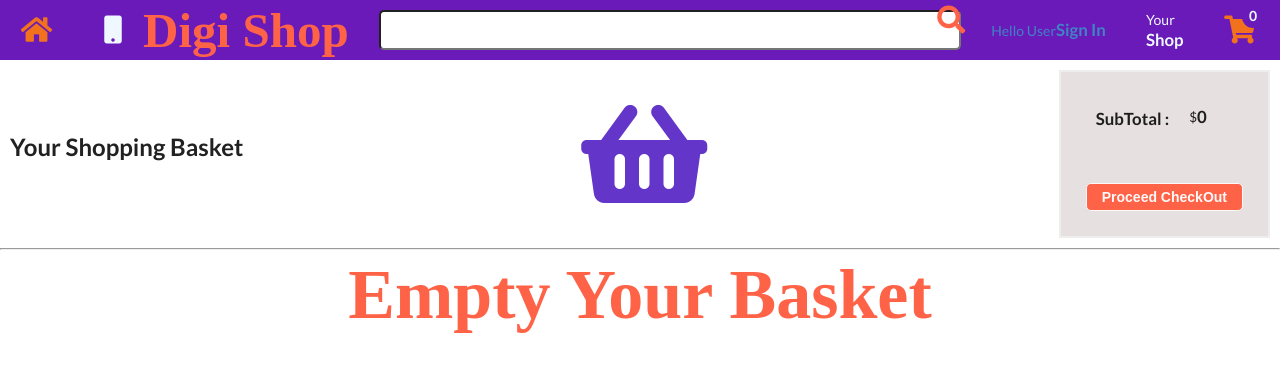
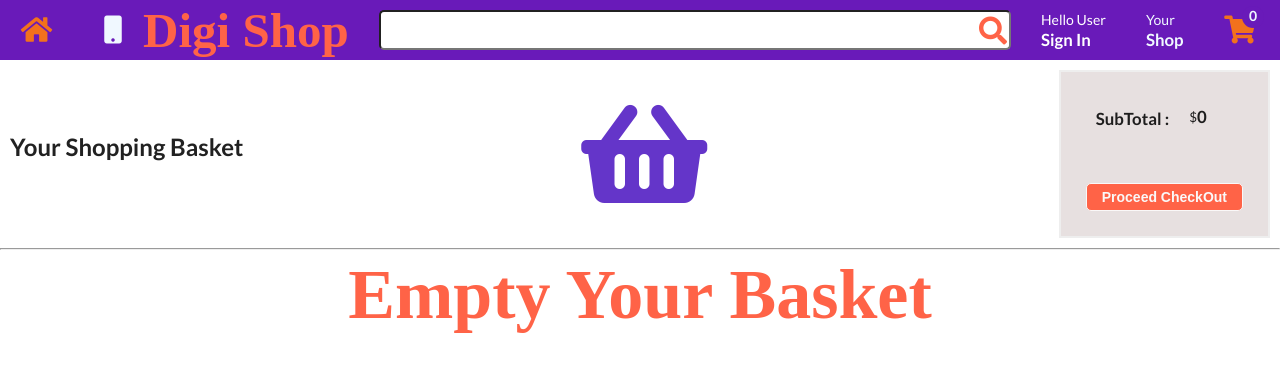
Before and after one commit to ghiyaee/digitall, a React (Create React App) app: page /bk/hr in a window 1280 px wide. Shown: the top 372 px of the page. Built offline with nearby package versions, Linux system fonts and the light colour scheme; a web font is replaced by a local one.

Commit message:
fix style login

```diff
--- a/src/component/Header.jsx
+++ b/src/component/Header.jsx
@@ -20,7 +20,7 @@ const Header = ({ item }) => {
 
         <div className="navbar">
           <div className="nav__item">
-            <Link to='/lo'>
+            <Link to='/lo' className="nav__link">
               <span className="nav__itemLineOne">Hello User</span>
               <span className="nav__item__Sign">Sign In</span>
             </Link>
--- a/src/component/Login.jsx
+++ b/src/component/Login.jsx
@@ -4,13 +4,13 @@ const Login = () => {
     <>
       <div className="login__container">
         <div className="login__logo">
-          <i className="mobile big icon" />
+          <i className="mobile  big icon" />
           <h2 className="header__text">Digi Shop</h2>
         </div>
         <div className="login__sing">
           <input type="text" name="" id="" />
           <input type="text" name="" id="" />
-          <button className="login__btn__sin">Sing In</button>
+          <button className="login__btn__sin">Sign In</button>
           <p>By Useing && Buying Please a Create Account a Short Time</p>
           <button className="login__btn__crt">Create Account</button>
         </div>
--- a/src/component/header.css
+++ b/src/component/header.css
@@ -36,8 +36,8 @@
 .icon__searchbar{
     position: absolute;
     font-size: larger;
-    top:6px;
-    right: 0;
+    top:17px;
+    right: 8px;
     color: tomato;
 }
 .navbar{
@@ -50,6 +50,14 @@
     flex-direction: column;
     position: relative;
     padding: 20px;
+}
+.nav__link{
+    display: flex;
+    flex-direction: column;
+    color: white;
+}
+.nav__link:hover{
+    color: white;
 }
 .nav__item__Sign,.nav__item__shop{
    font-weight: bold;
--- a/src/component/login.css
+++ b/src/component/login.css
@@ -22,9 +22,11 @@
 .login__sing p,button,input{
     padding: 10px;
     margin: 10px;
+    border-radius: 3px;
 }
 .login__sing button{
     border: none;
+    cursor: pointer;
 }
 .login__btn__sin{
     background: tomato;
```
